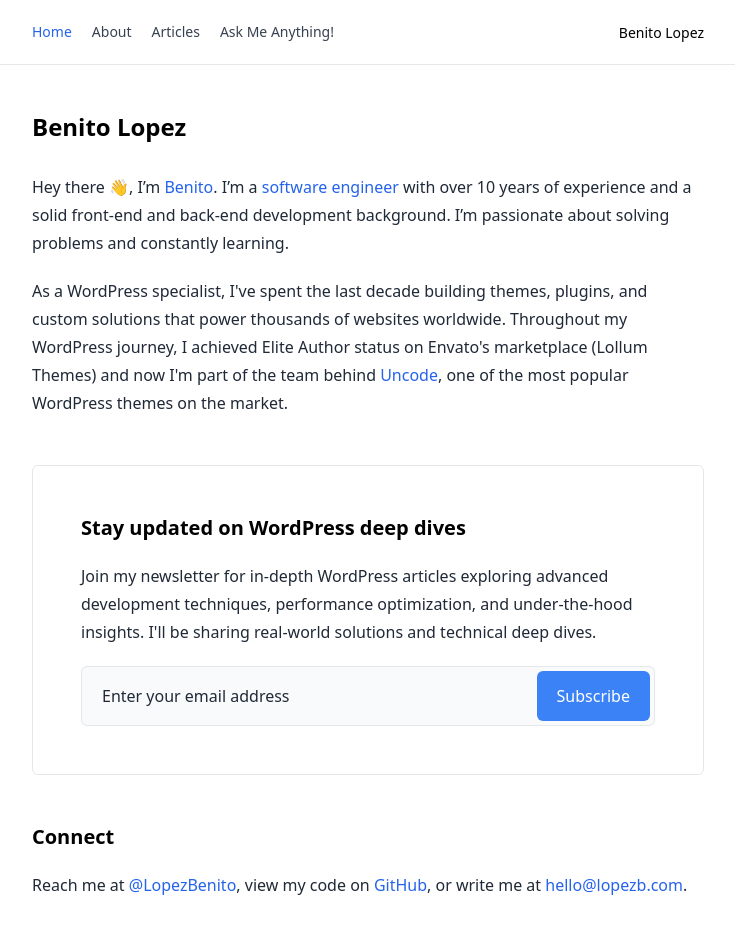
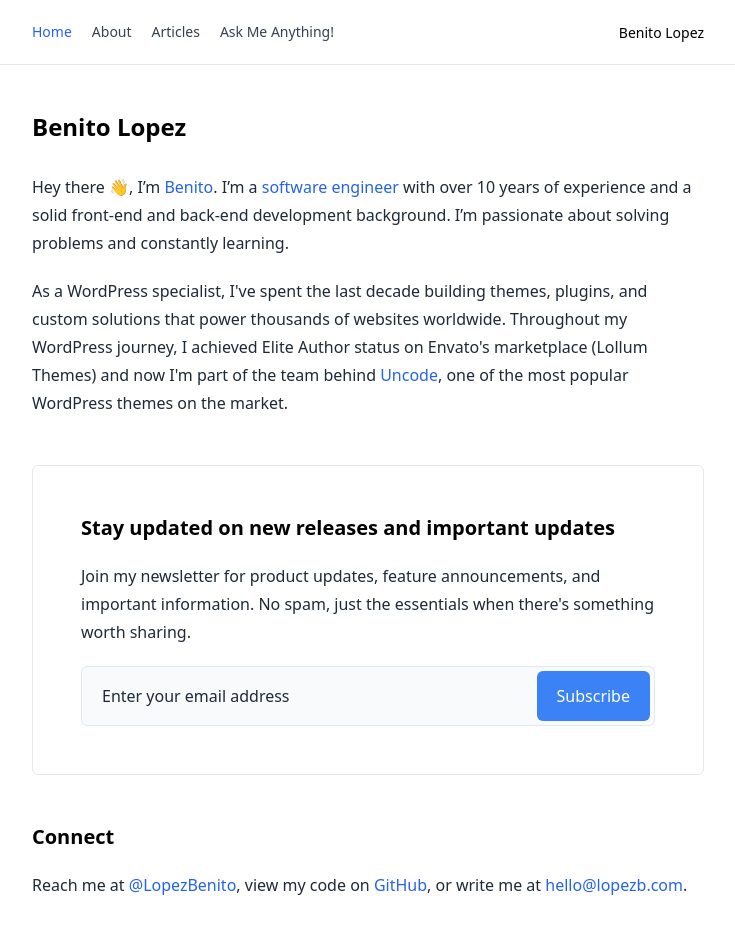
Before and after one commit to benitolopez/lopezb.com, a Next.js app: page / in a window 1280 px wide. Shown: the top 934 px of the page, without its empty margins (272-1007 px from the left). Built offline with nearby package versions, Linux system fonts and the light colour scheme; no server answers.

Commit message:
Made newsletter more generic

```diff
--- a/app/(centered)/newsletter/confirm/page.tsx
+++ b/app/(centered)/newsletter/confirm/page.tsx
@@ -4,8 +4,7 @@ import Image from "next/image";
 
 export const metadata = {
   title: "Subscription Confirmed - Benito Lopez",
-  description:
-    "You've successfully subscribed to the WordPress development newsletter.",
+  description: "You've successfully subscribed to my newsletter.",
   robots: {
     index: false,
     follow: false,
@@ -26,10 +25,9 @@ export default function NewsletterConfirm() {
           You're all set!
         </h1>
         <p className="leading-7 text-gray-800 mb-10">
-          Thank you for confirming your subscription to my WordPress deep dives
-          newsletter. You'll now receive in-depth articles on advanced WordPress
-          development, performance optimization techniques, and technical
-          insights straight to your inbox.
+          Thank you for confirming your subscription to my newsletter. You'll
+          now receive important product updates, feature announcements, and key
+          information straight to your inbox.
         </p>
 
         <BackToHome />
--- a/components/forms/newsletter.tsx
+++ b/components/forms/newsletter.tsx
@@ -14,13 +14,12 @@ export default function NewsletterForm() {
     <>
       <div className="border mt-12 mb-5 p-6 md:p-12 rounded-md">
         <h2 className="leading-7 text-black mb-5 font-bold text-xl">
-          Stay updated on WordPress deep dives
+          Stay updated on new releases and important updates
         </h2>
         <p className="leading-7 text-gray-800 mb-5">
-          Join my newsletter for in-depth WordPress articles exploring advanced
-          development techniques, performance optimization, and under-the-hood
-          insights. I'll be sharing real-world solutions and technical deep
-          dives.
+          Join my newsletter for product updates, feature announcements, and
+          important information. No spam, just the essentials when there's
+          something worth sharing.
         </p>
         <form action={action}>
           <div className="relative">
```
